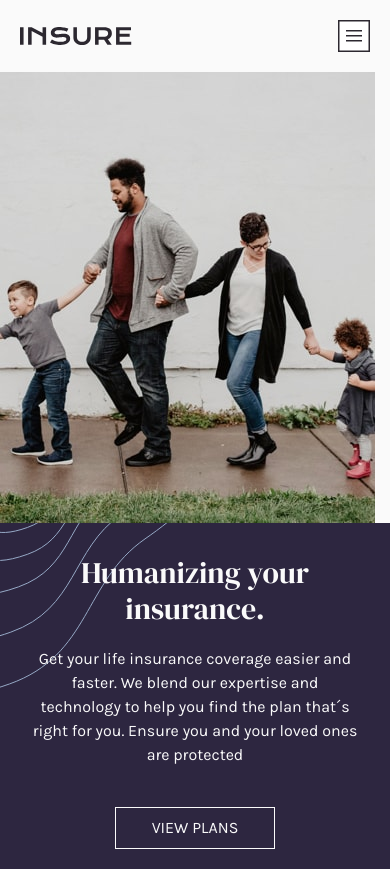
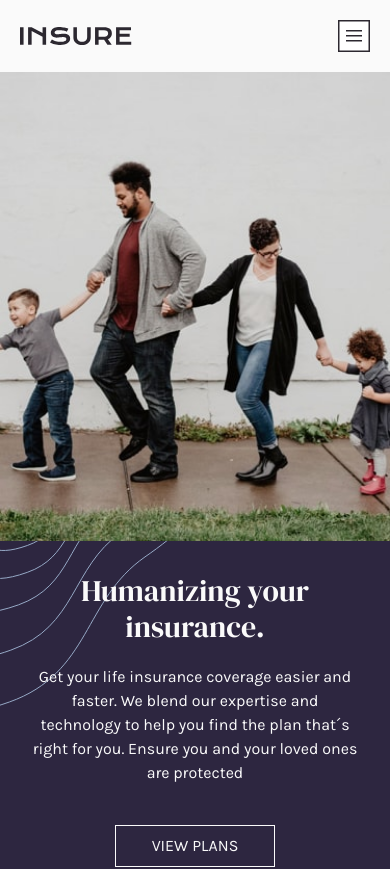
Before and after one commit to Tsuna21182/insure-landing-page-master, a React (Vite) app: page / in a window 390 px wide. Shown: the top 869 px of the page. Built offline with nearby package versions, Linux system fonts and the light colour scheme.

Commit message:
correcion img hero mobile

```diff
--- a/src/components/Hero.tsx
+++ b/src/components/Hero.tsx
@@ -3,9 +3,12 @@ import Btn from "./Btn";
 function Hero() {
   return (
     <section>
-      <div>
-        <img src="/images/image-intro-mobile.jpg" alt="imagen hero" />
-      </div>
+      <img
+        src="/images/image-intro-mobile.jpg"
+        alt="imagen hero"
+        className="w-full"
+      />
+
       <div className="bg-DarkViolet p-8 text-VeryLightGray text-center bg-[url(/images/bg-pattern-intro-left-mobile.svg)] bg-no-repeat bg-">
         <h2 className="font-display text-3xl">Humanizing your insurance.</h2>
         <p className="font-body my-5">
```
